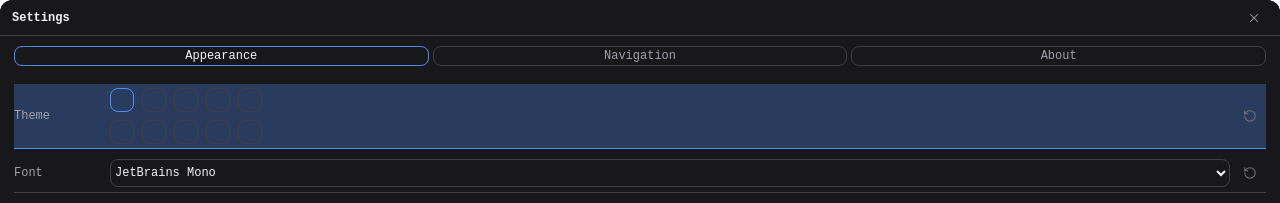
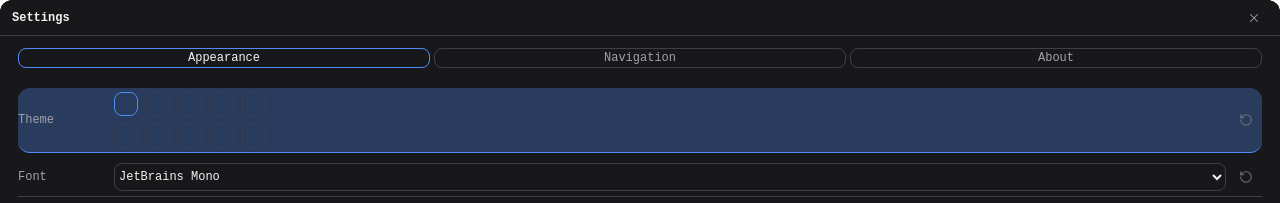
Before and after one commit to MDerazNasr/Nota, a React (Vite) app: page / in a window 1280 px wide. Both pictures are taken after a click on the button 1258 px from the left and 17 px from the top of the page. Shown: the top 203 px of the page. Built offline with nearby package versions, Linux system fonts and the light colour scheme.

Commit message:
style: soften settings selector spacing

```diff
--- a/src/styles/settings.css
+++ b/src/styles/settings.css
@@ -2,7 +2,7 @@
   display: grid;
   grid-template-columns: repeat(3, 1fr);
   gap: 4px;
-  padding: 10px 14px 8px;
+  padding: 12px 18px 8px;
 }
 
 .settings-tabs button {
@@ -24,6 +24,7 @@
 }
 
 [data-settings-row]:focus {
+  border-radius: calc(var(--radius) + 4px);
   background: var(--accent-muted);
 }
 
@@ -33,7 +34,7 @@
   flex-direction: column;
   gap: 4px;
   overflow-y: auto;
-  padding: 10px 14px 14px;
+  padding: 12px 18px 18px;
 }
 
 .setting-row {
```
